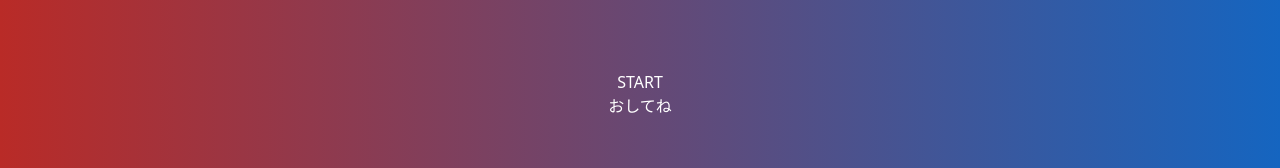
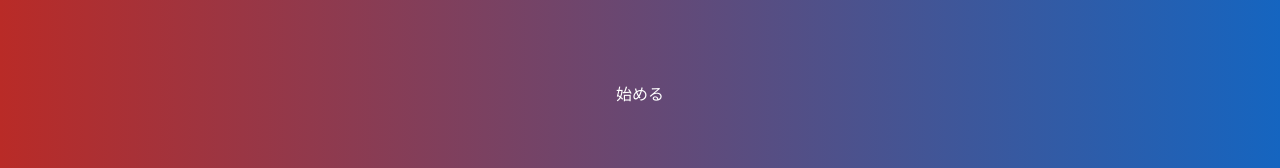
Before and after one commit to shoujo-saisyu-sensen/vim_study_app, a Next.js app: page / in a window 1280 px wide. Shown: the part 306-474 px from the top of the page. Built offline with nearby package versions, Linux system fonts and the light colour scheme.

Commit message:
:wrench: fix

```diff
--- a/src/components/pages/top/index.tsx
+++ b/src/components/pages/top/index.tsx
@@ -13,8 +13,7 @@ export const Top: React.FC = () => {
       <div className={`w-screen h-screen flex flex-col justify-center gap-4 p-40 ${style.topWrapper}`}>
         {isStarted ? (<input type="text" className={style.answerInput} placeholder='sample'/>) : (
         <div className={`flex flex-col justify-center items-center ${style.start}`}>
-          <p className={style.button}>START</p>
-          <button onClick={onClickStart} className={style.button}>おしてね</button>
+          <button onClick={onClickStart} className={style.button}>始める</button>
         </div>)}
       </ div>
     </div>
--- a/src/components/pages/top/styles.module.scss
+++ b/src/components/pages/top/styles.module.scss
@@ -26,10 +26,6 @@
   > .start > .button {
     color: $white;
   }
-
-  > .start > .title {
-    color: $white;
-  }
 }
 
 @keyframes borderFocus {
```
